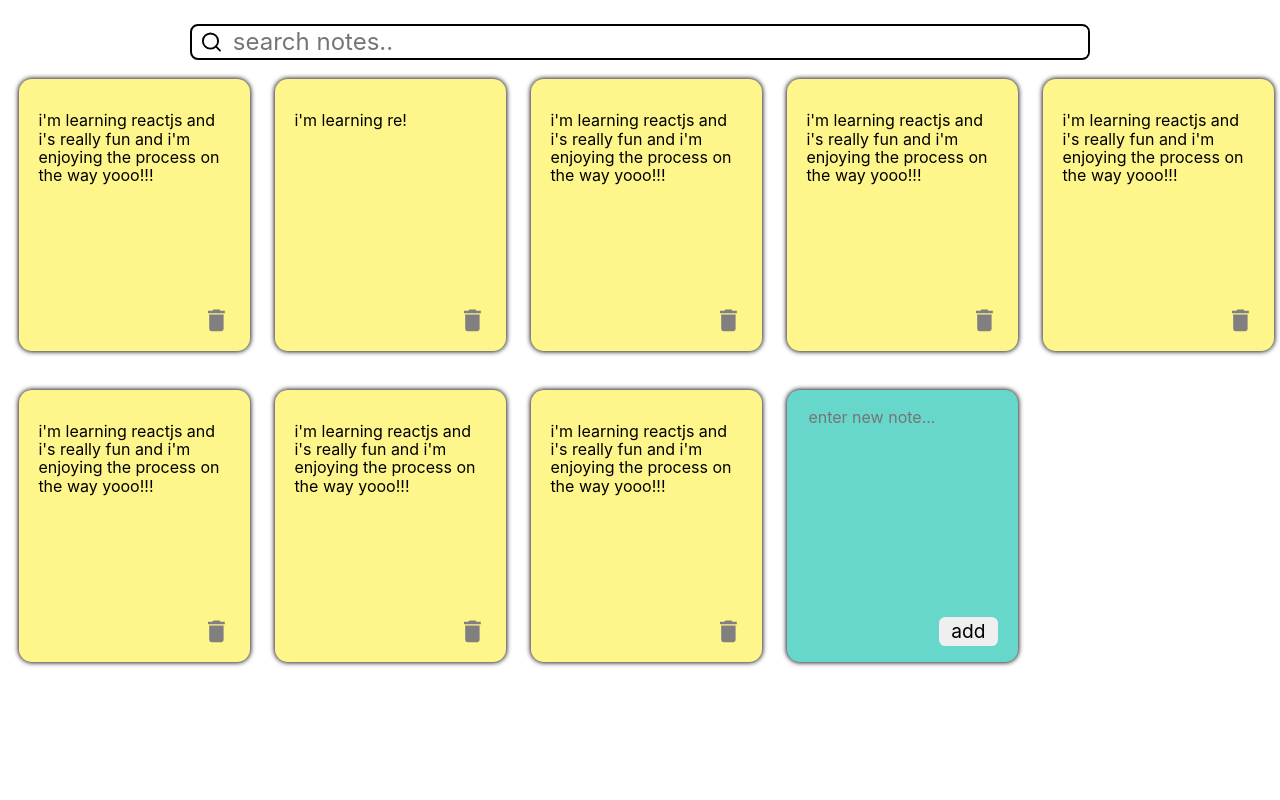
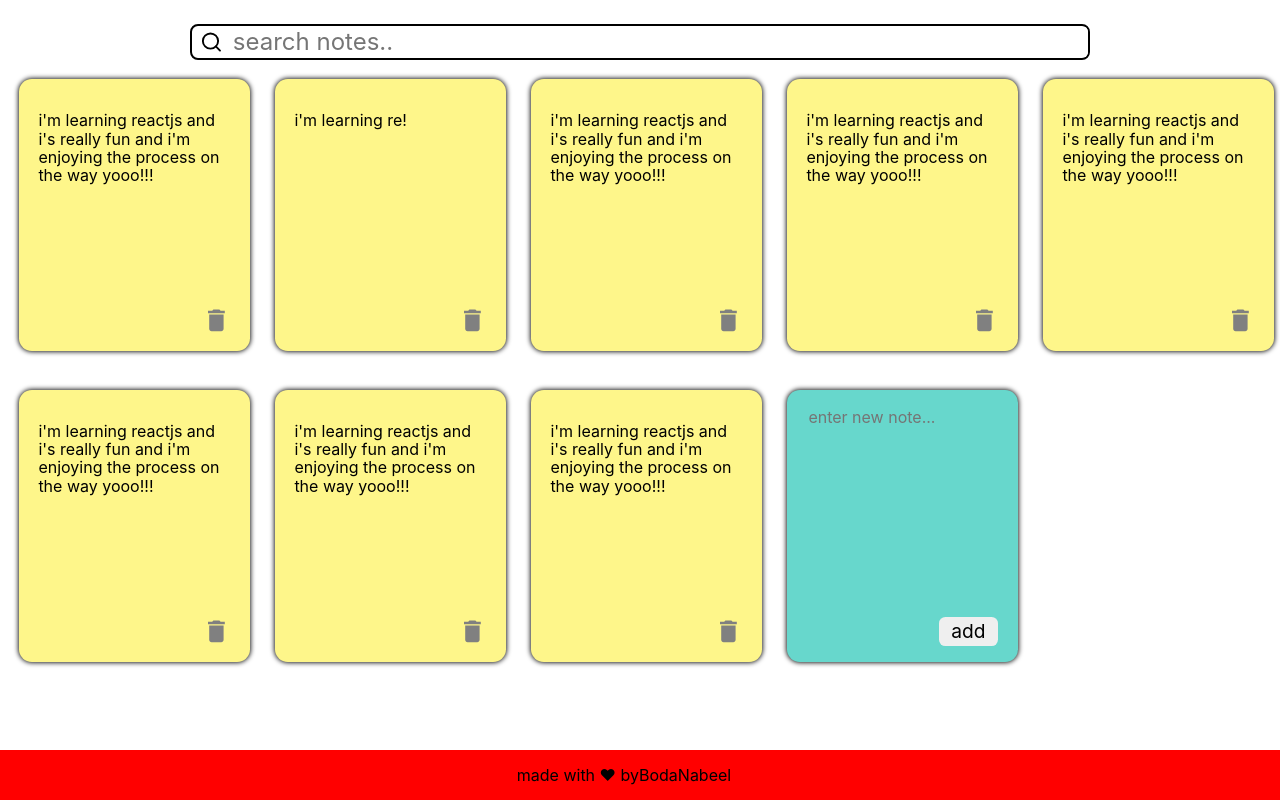
Before and after one commit to BodaNabeel/note-keeping-react, a React (Create React App) app: page / in a window 1280 px wide. Built offline with nearby package versions, Linux system fonts and the light colour scheme.

Commit message:
footer added & sticked to bttom

```diff
--- a/src/App.js
+++ b/src/App.js
@@ -41,6 +41,8 @@ function App() {
   ]);
   return (
     <>
+      <div className="flex-wrapper">
+        <div className="main-content">
           <Search setSearchText={setSearchText} />
           <NoteList
             notes={notes.filter((notes) =>
@@ -48,6 +50,19 @@ function App() {
             )}
             setNotes={setNotes}
           />
+        </div>
+        <footer>
+          made with ❤ by
+          <a
+            target="_blank"
+            rel="noreferrer"
+            className="link"
+            href="https://www.twitter.com/bodanabeel"
+          >
+            BodaNabeel
+          </a>
+        </footer>
+      </div>
     </>
   );
 }
--- a/src/index.css
+++ b/src/index.css
@@ -5,8 +5,9 @@ body {
     sans-serif;
   -webkit-font-smoothing: antialiased;
   -moz-osx-font-smoothing: grayscale;
+
+
 }
-
 code {
   font-family: source-code-pro, Menlo, Monaco, Consolas, "Courier New",
     monospace;
@@ -100,3 +101,25 @@ code {
   outline: none;
   margin-left: 0.5rem;
 }
+
+/* footer */
+footer {
+  align-self: flex-end;
+  justify-self: flex-end;
+  width:100vw;
+  bottom: 0;
+  background-color: red;
+  padding: 1rem;
+  text-align: center;
+  margin-bottom: 0;
+}
+.link {
+  color: black;
+  text-decoration: none;
+}
+.flex-wrapper {
+  display: flex;
+  min-height: 100vh;
+  flex-direction: column;
+  justify-content: space-between;
+}
```
Lines whose indentation alone changed are shown as unchanged.
